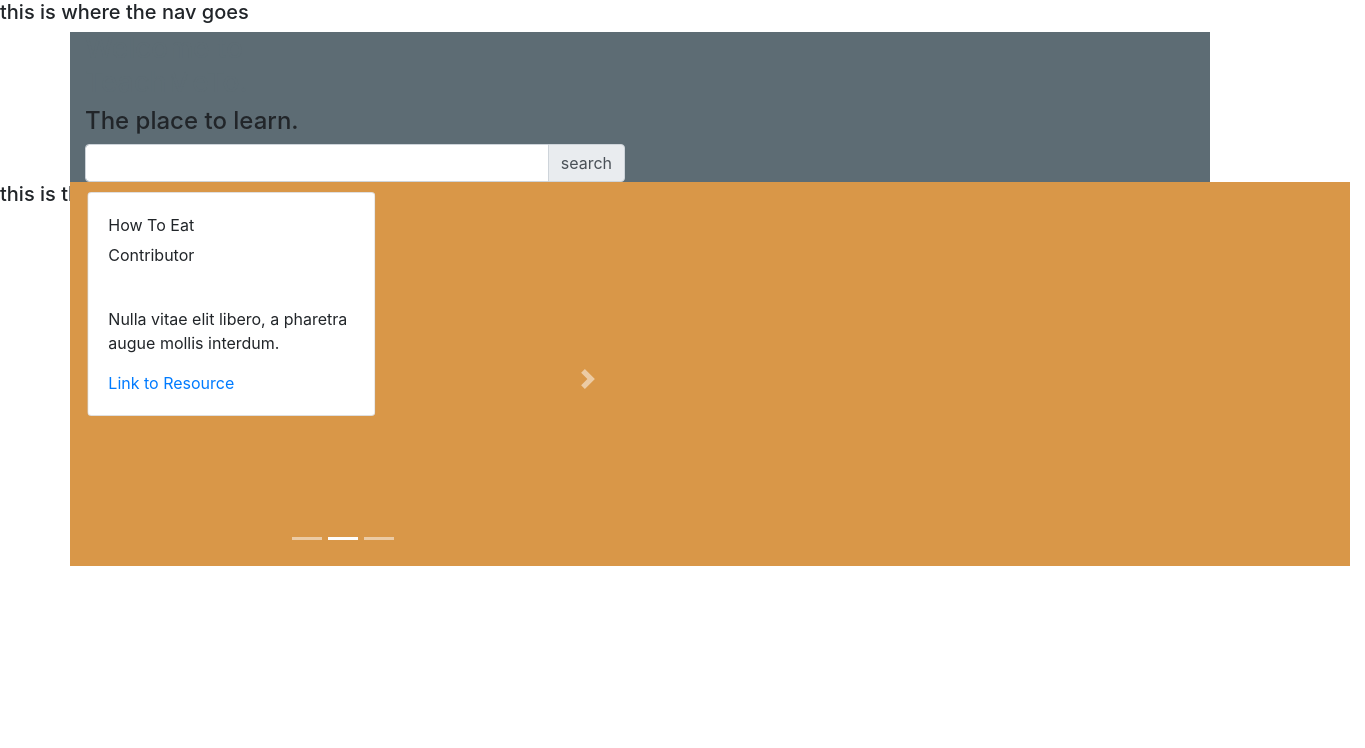
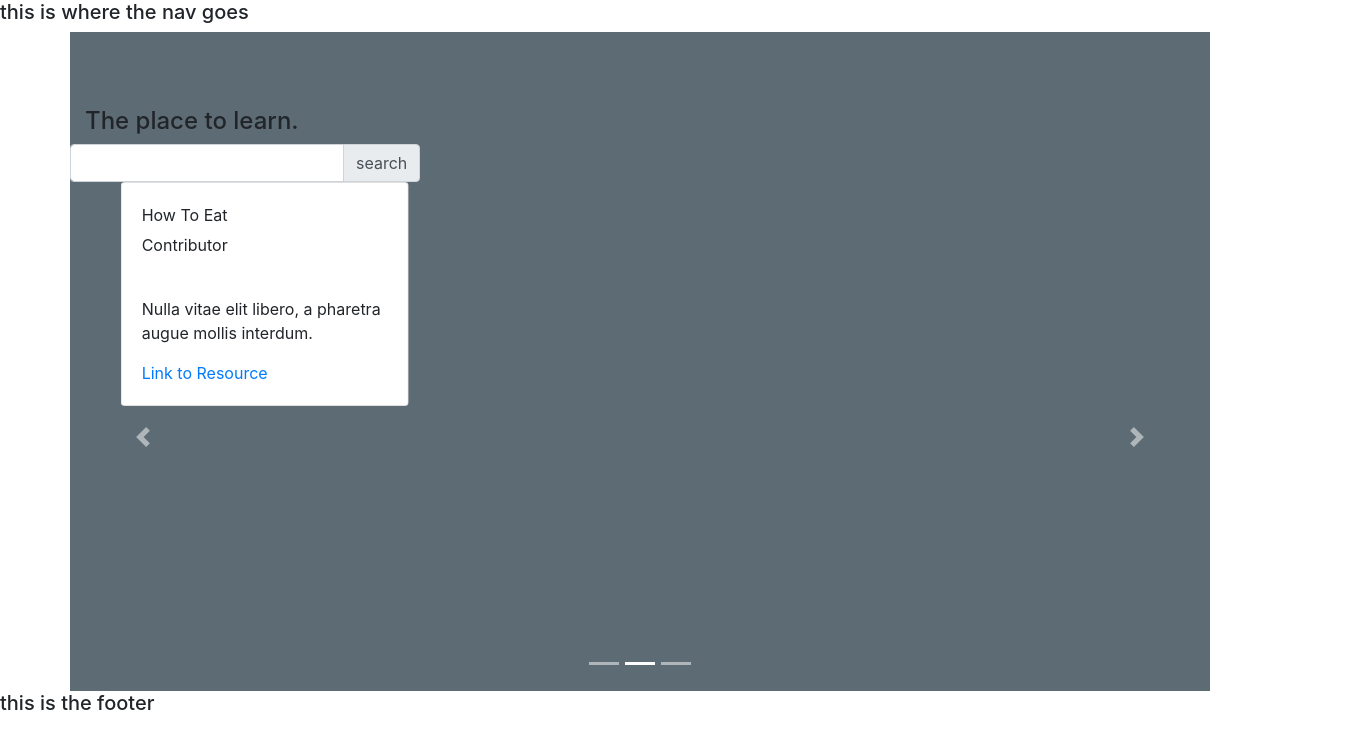
Before and after one commit to evkonradi/how-to, a React (Create React App) app in the folder client/: page / in a window 1280 px wide. Shown: the top 748 px of the page, 1365 px wide, since content can reach past the window. Built offline with nearby package versions, Linux system fonts and the light colour scheme.

Commit message:
adjust card style

```diff
--- a/client/src/components/Resource/index.js
+++ b/client/src/components/Resource/index.js
@@ -19,11 +19,12 @@
     //                         <Card.Footer>what does this look like?</Card.Footer>
     //   </Card>
     //   </CardDeck>
-    <div className="resource">
+    <div>
     <Row>
     <Carousel>
       <Carousel.Item>
-          <Card style={{ width: "18rem" }}>
+        <Col sm="6">
+          <Card body inverse style={{ backgroundColor: '#333', borderColor: '#333' }}>
             <CardBody>
           <CardTitle>How To Cook</CardTitle>
           <CardSubtitle>Contributor</CardSubtitle>
@@ -35,6 +36,7 @@
           <CardLink href='#'>Link to Resource</CardLink>
           </CardBody>
         </Card>
+        </Col>
       </Carousel.Item>
       <Carousel.Item>
       <Card style={{ width: "18rem" }}>
--- a/client/src/pages/Home.js
+++ b/client/src/pages/Home.js
@@ -16,8 +16,10 @@
                 <Col><h3>Welcome to<br></br>
                     TeachMeTo.</h3>
                     <h4>The place to learn.</h4>
-                    <Search></Search>
-                    </Col>
+                </Col>
+            </Row>
+            <Row>
+                <Search></Search>
             </Row>
             <Row>
             <Resource></Resource>
```
